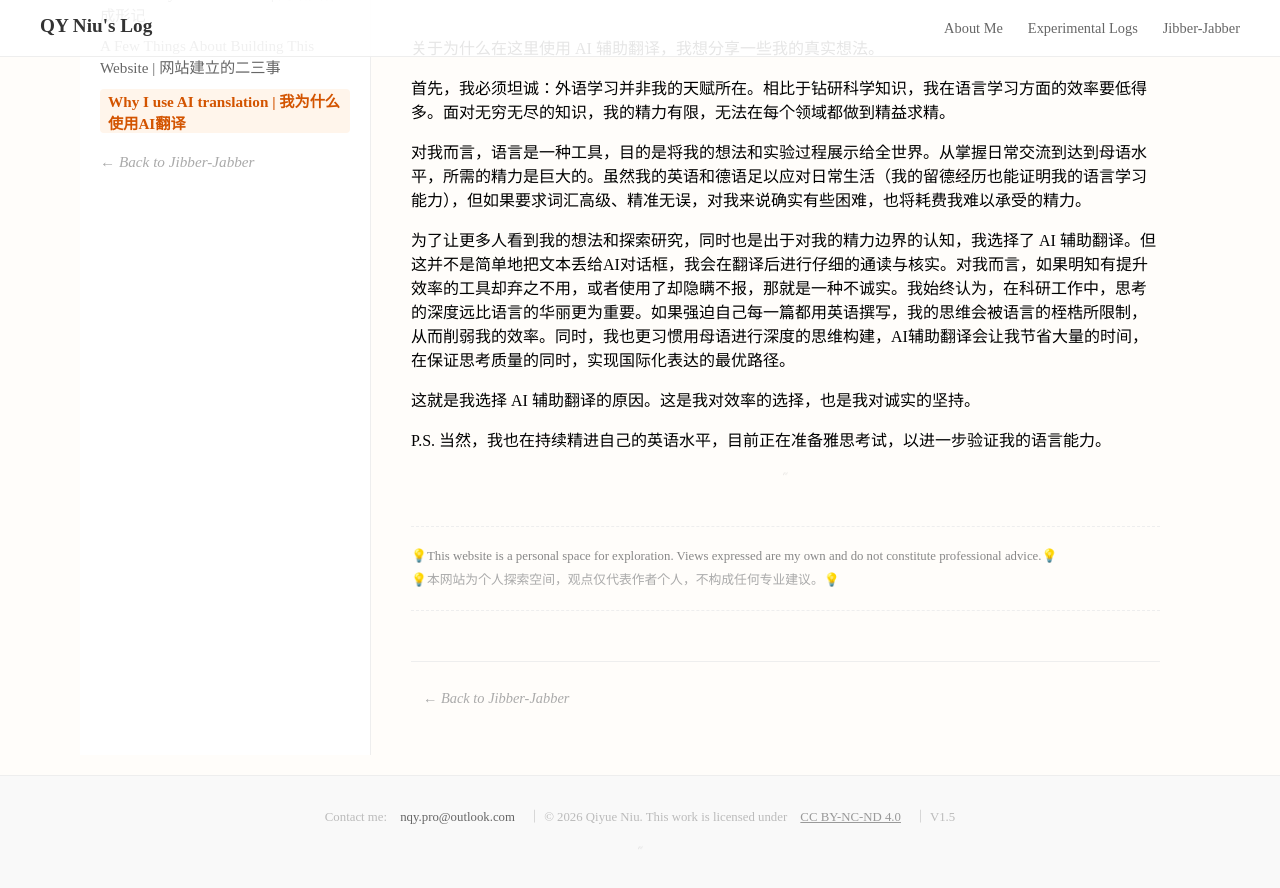
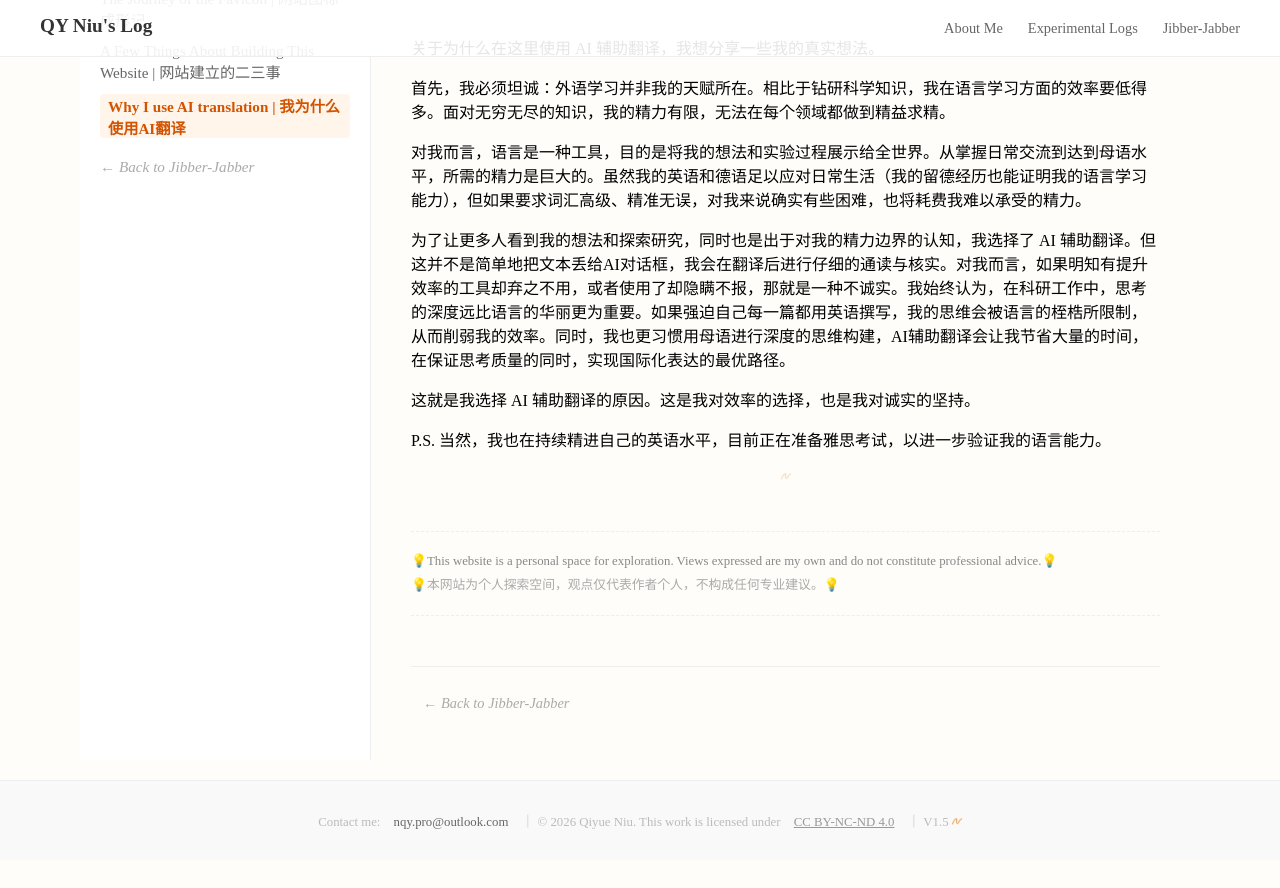
Before and after one commit to nqy-exp/nqy-exp.github.io, a Jekyll site: the page built from _ideas/Why I use AI translation | 我为什么使用AI翻译.md, in a window 1280 px wide and 900 px high, scrolled down 659 px. Shown: the top 888 px of the window. Built offline with Jekyll 4.4.1, drawn with Linux system fonts in a browser that asks for light colours; after the commit the page ends 1519 px from its top, so only the background shows below that.

Commit message:
try another form

```diff
--- a/_includes/footer.html
+++ b/_includes/footer.html
@@ -1,10 +1,8 @@
 <!-- 自定义页脚 -->
 <footer class="my-custom-footer">
   <div class="footer-contact">
-    Contact me: <a href="mailto:nqy.pro@outlook.com">nqy.pro@outlook.com</a> ｜ © 2026 Qiyue Niu. This work is licensed under <a href="https://creativecommons.org/licenses/by-nc-nd/4.0/" target="_blank" style="color: #999; text-decoration: underline;">CC BY-NC-ND 4.0</a> ｜ V1.5
-    <div class="article-sign-off">
-<img src="/images/favicon-180x180.png" alt="" class="icon-sign">
-</div>
+    Contact me: <a href="mailto:nqy.pro@outlook.com">nqy.pro@outlook.com</a> ｜ © 2026 Qiyue Niu. This work is licensed under <a href="https://creativecommons.org/licenses/by-nc-nd/4.0/" target="_blank" style="color: #999; text-decoration: underline;">CC BY-NC-ND 4.0</a> ｜ V1.5  <img src="/images/favicon-180x180.png" alt="" class="icon-sign">
+
   </div>
 </footer>
 
--- a/assets/css/style.css
+++ b/assets/css/style.css
@@ -1770,13 +1770,9 @@
   opacity: 0.4;            /* 保持一种半透明的、若隐若现的感觉 */
 }
 .icon-sign {
-  width: 5px;             /* 极小的尺寸，像一个微小的印章 */
-  height: 5px;
+  width: 10px;             /* 极小的尺寸，像一个微小的印章 */
+  height: 10px;
   object-fit: contain;
-
-  /* 将图标处理成一种“压痕”或“水印”的效果 */
-  filter: grayscale(1) contrast(0.8); /* 转为灰度并降低对比度，使其不突兀 */
-
   /* 彻底移除所有交互动画的可能性 */
   pointer-events: none;    /* 确保鼠标滑过时完全没有任何反应 */
   user-select: none;       /* 防止用户意外选中它 */
```
